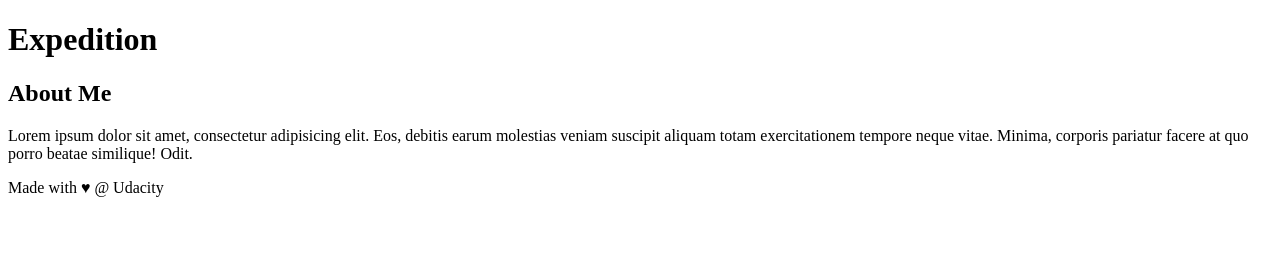
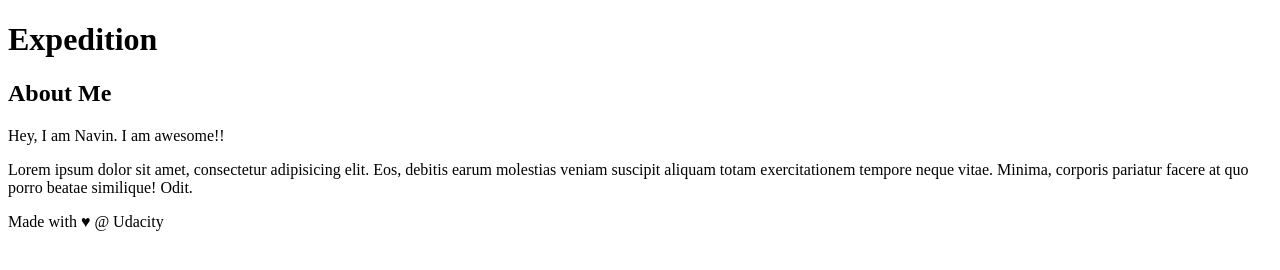
Before and after one commit to NavinKumarBarnwal/Demo_git, a plain HTML site: page index.html in a window 1280 px wide. Drawn offline with Linux system fonts and the light colour scheme.

Commit message:
Add about yourself

```diff
--- a/index.html
+++ b/index.html
@@ -19,7 +19,7 @@
     <!-- start of new content -->
     <aside>
         <h2>About Me</h2>
-
+        <p>Hey, I am Navin. I am awesome!!</p>
         <p>Lorem ipsum dolor sit amet, consectetur adipisicing elit. Eos, debitis earum molestias veniam suscipit aliquam totam exercitationem tempore neque vitae. Minima, corporis pariatur facere at quo porro beatae similique! Odit.</p>
     </aside>
     <!-- end of new content -->
```
